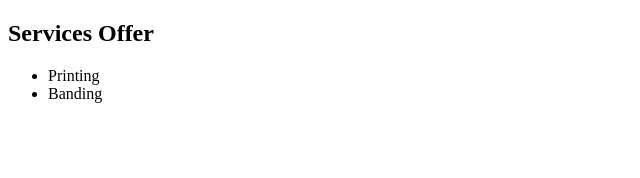
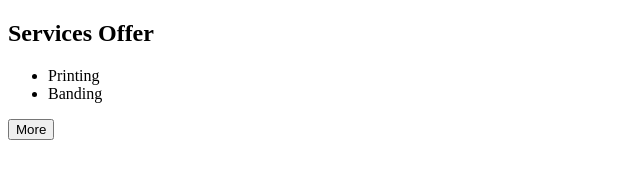
Before and after one commit to Jameszammy/Gym-Git-Exercise-Solutions, a plain HTML site: page services.html in a window 1280 px wide. Shown: the whole page, without its empty margins (0-640 px from the left). Drawn offline with Linux system fonts and the light colour scheme.

Commit message:
udating content

```diff
--- a/services.html
+++ b/services.html
@@ -11,5 +11,6 @@
         <li>Printing</li>
         <li>Banding</li>
     </ul>
+    <button>More</button>
 </body>
 </html>
```
